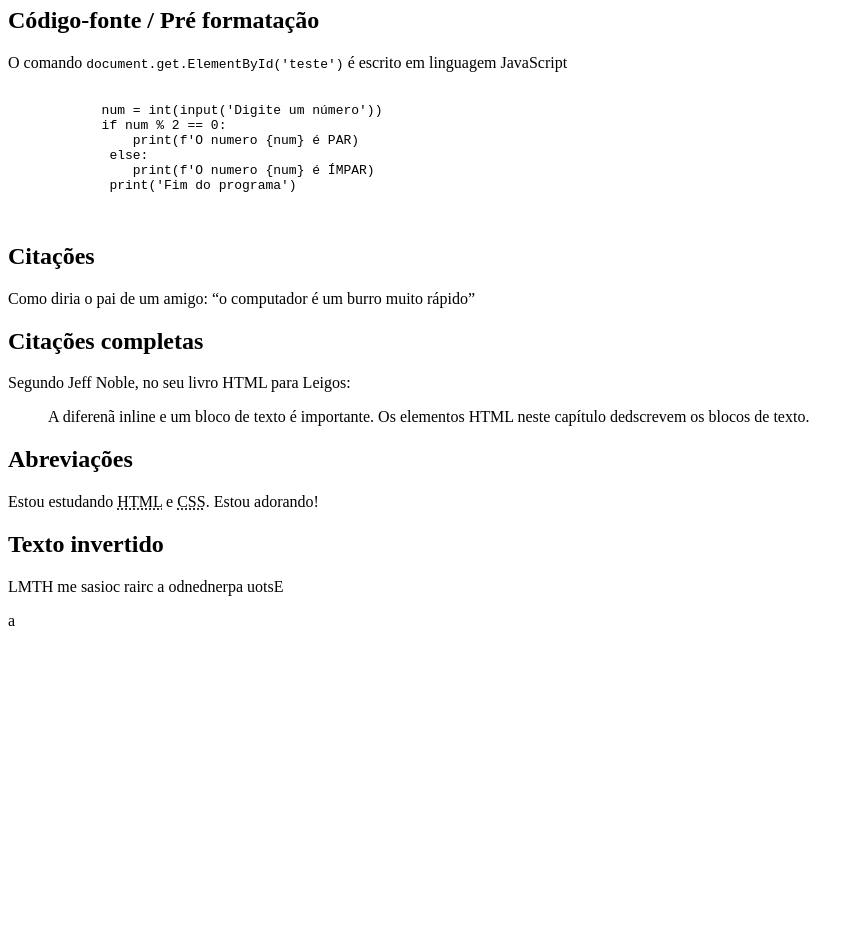
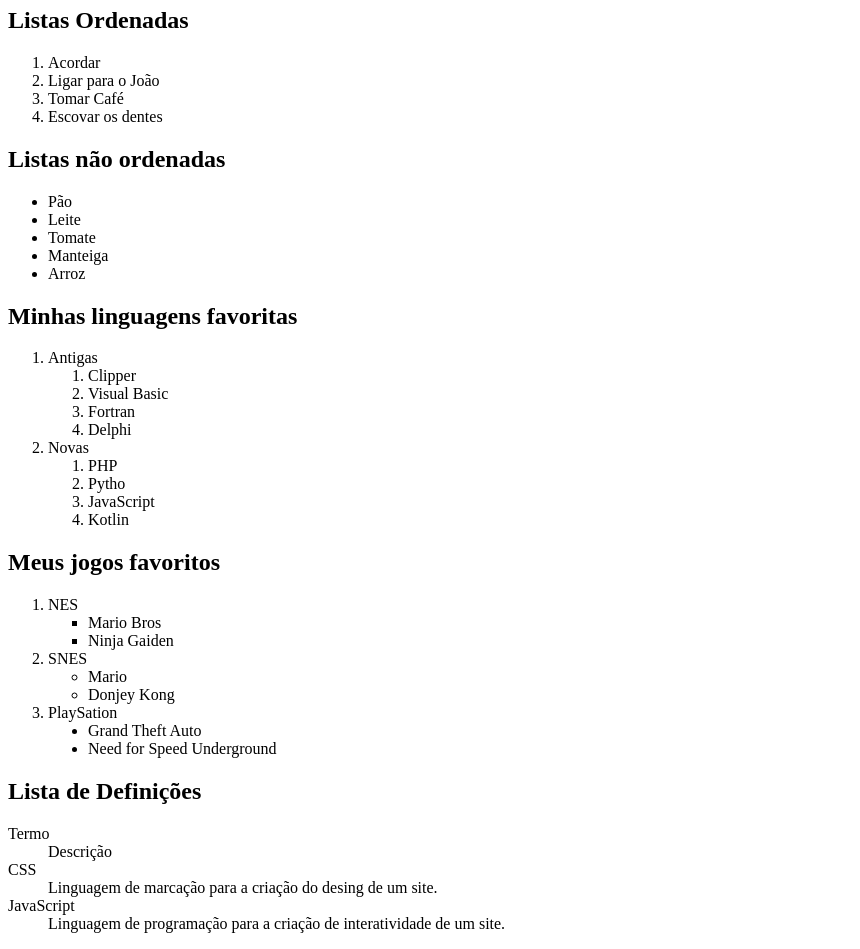
Before and after one commit to Adriano-Engster/gustavo-guanabara, a plain HTML site: page html-css/exercicios/ex009/index.html in a window 1280 px wide. Shown: the part 73-1022 px from the top of the page, without its empty margins (0-860 px from the left). Before the commit the page ends 800 px from the top, so only its background shows below. Drawn offline with Linux system fonts and the light colour scheme.

Commit message:
atualizando as aulas

```diff
--- a/html-css/exercicios/ex009/index.html
+++ b/html-css/exercicios/ex009/index.html
@@ -4,34 +4,71 @@
 <head>
     <meta charset="UTF-8">
     <meta name="viewport" content="width=device-width, initial-scale=1.0">
-    <title>Outras formatações</title>
+    <title>Listas</title>
 </head>
 
 <body>
-    <h1>Outras formatações</h1>
-    <h2>Código-fonte / Pré formatação</h2>
-    <p>O comando <code>document.get.ElementById('teste')</code> é escrito em linguagem JavaScript</p>
-    <pre>
-        <code>
-            num = int(input('Digite um número'))
-            if num % 2 == 0:
-                print(f'O numero {num} é PAR)
-             else:
-                print(f'O numero {num} é ÍMPAR)
-             print('Fim do programa')
-        </code>
-    </pre>
-    <h2>Citações</h2>
-    <p>Como diria o pai de um amigo: <q>o computador é um burro muito rápido</q></p> <!--Citações usando a tag q-->
-    <h2>Citações completas</h2>
-    <p>Segundo Jeff Noble, no seu livro HTML para Leigos:</p>
-    <blockquote cite="link-do-livro">
-        A diferenã inline e um bloco de texto é importante. Os elementos HTML neste capítulo dedscrevem os blocos de texto.
-    </blockquote>
-    <h2>Abreviações</h2> <!--Tags de abreviações-->
-    <p>Estou estudando <abbr title="HyperText Markup Language">HTML</abbr> e <abbr title="Cascading Style Sheets">CSS</abbr>. Estou adorando!</p>
-    <h2>Texto invertido</h2>
-    <p><bdo dir="rtl">Estou aprendendo a criar coisas em HTML</bdo></p> <!--Para colocar o texto de trás para frente-->
+    <h1>Trabalhando com listas</h1>
+    <h2>Listas Ordenadas</h2>
+    <ol type="1"> <!--Listas ordenadas-->
+        <li>Acordar</li>
+        <li>Ligar para o João</li>
+        <li>Tomar Café</li>
+        <li>Escovar os dentes</li>
+
+    </ol>
+    <h2>Listas não ordenadas</h2> <!--Listas não ordenadas-->
+    <ul> <!-- type: disc circle square-->
+        <li>Pão</li>
+        <li>Leite</li>
+        <li>Tomate</li>
+        <li>Manteiga</li>
+        <li>Arroz</li>
+    </ul>
+    <h2>Minhas linguagens favoritas</h2>
+    <ol>
+        <li>Antigas</li>
+        <ol>
+            <li>Clipper</li>
+            <li>Visual Basic</li>
+            <li>Fortran</li>
+            <li>Delphi</li>
+        </ol>
+        <li>Novas</li>
+        <ol>
+            <li>PHP</li>
+            <li>Pytho</li>
+            <li>JavaScript</li>
+            <li>Kotlin</li>
+        </ol>
+    </ol>
+    <h2>Meus jogos favoritos</h2>
+    <ol>
+        <li>NES</li>
+        <ul type="square">
+            <li>Mario Bros</li>
+            <li>Ninja Gaiden</li>
+        </ul>
+        <li>SNES</li>
+        <ul type="circle">
+            <li>Mario</li>
+            <li>Donjey Kong</li>
+        </ul>
+        <li>PlaySation</li>
+        <ul type="disc">
+            <li>Grand Theft Auto</li>
+            <li>Need for Speed Underground</li>
+        </ul>
+    </ol>
+    <h2>Lista de Definições</h2>
+    <dl>
+        <dt>Termo</dt> <!--Termo-->
+        <dd>Descrição</dd> <!--Descrição-->
+        <dt>CSS</dt>
+        <dd>Linguagem de marcação para a criação do desing de um site.</dd>
+        <dt>JavaScript</dt>
+        <dd>Linguagem de programação para a criação de interatividade de um site.</dd>
+    </dl>
 </body>
 
-</html> a
+</html>
```
Also changed, not shown: html-css/exercicios/ex008b/index.html (added, +37 -0 lines), html-css/exercicios/ex010/index.html (added, +13 -0 lines).
